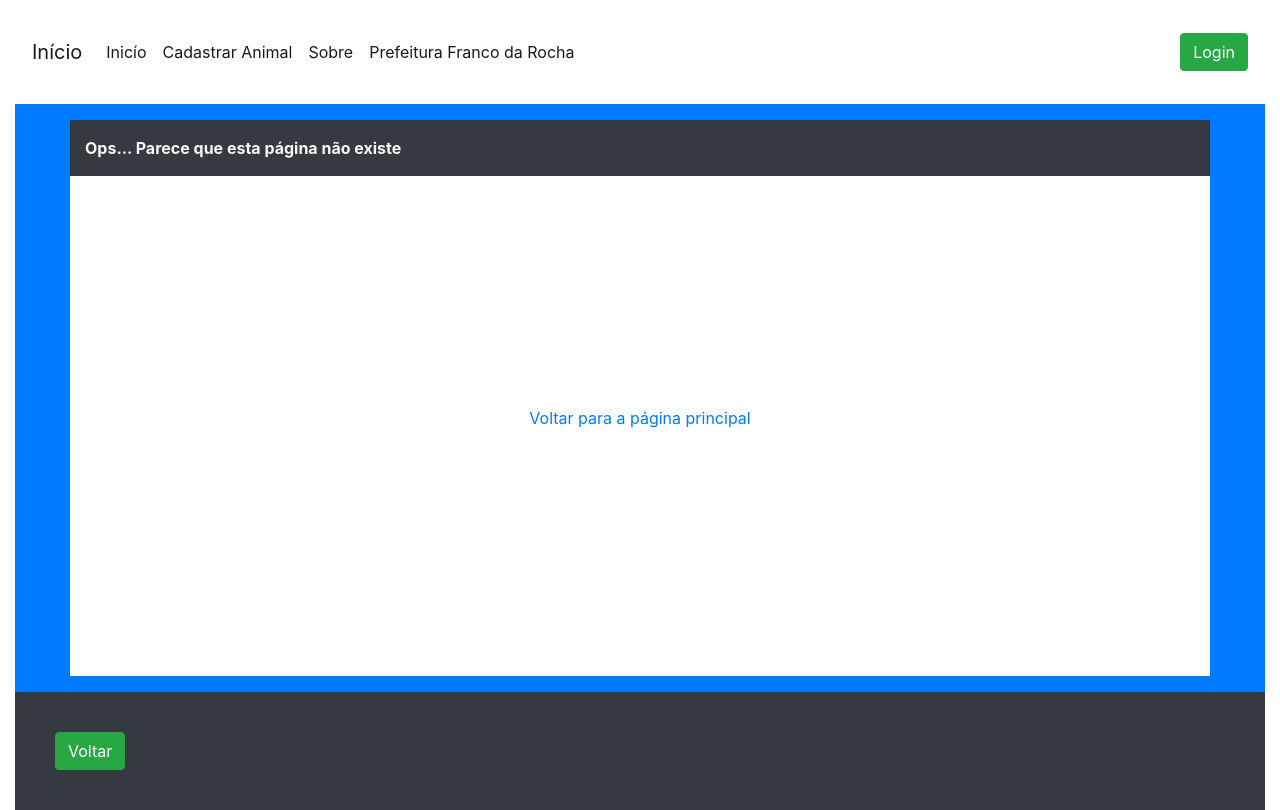
After one commit to Lonlas/CastraPet, a PHP site: page /CastraPet/view/paginaNaoEncontrada.php in a window 1280 px wide. The commit adds this page. Run offline with PHP 8.4, Linux system fonts and the light colour scheme; some libraries are stand-ins or nearby versions.

Commit message:
Criação da página "página não encontrada"

```diff
--- a/controller/Controller.php
+++ b/controller/Controller.php
@@ -15,5 +15,9 @@ class Controller
         //include "view/homeClinica.php";
         include "view/homeAdm.php";
     }
+    function paginaNaoEncontrada()
+    {
+        include "view/paginaNaoEncontrada.php";
+    }
 }
 ?>
--- a/index.php
+++ b/index.php
@@ -89,7 +89,8 @@ if($_GET)
         break;
         default:
             //Mostrando um aviso de erro para caso entre em uma URL inválida
-            echo "Página não encontrada";
+            $pagina = new Controller();
+            $pagina->paginaNaoEncontrada();
     }
 }
 else
@@ -98,7 +99,4 @@ else
     $direciona = new Controller();
     $direciona->abrirInicio();
 }
-
-
-
 ?>
--- a/padrão.php
+++ b/padrão.php
@@ -7,6 +7,7 @@
     <title>CastraPet</title>
     <!-- EXTENSÃO BOOTSTRAP -->
     <link rel="stylesheet" href="<?php echo URL; ?>recursos/css/bootstrap.min.css">
+    <link rel="stylesheet" href="<?php echo URL; ?>recursos/css/root.css">
 
 </head>
 <body>
--- /dev/null
+++ b/view/paginaNaoEncontrada.php
@@ -0,0 +1,44 @@
+<!DOCTYPE html>
+<html lang="pt-br">
+<head>
+    <meta charset="UTF-8">
+    <meta http-equiv="X-UA-Compatible" content="IE=edge">
+    <meta name="viewport" content="width=device-width, initial-scale=1.0">
+    <title>CastraPet</title>
+    <!-- EXTENSÃO BOOTSTRAP -->
+    <link rel="stylesheet" href="<?php echo URL; ?>recursos/css/bootstrap.min.css">
+
+</head>
+<body>
+    <!-- CORPO -->
+        <?php include_once "menu.php";?>
+
+        <div class="container-fluid">
+            <div class="bg-primary">
+                <div class="row p-3">
+                    <div class="container bg-dark text-light font-weight-bold">
+                        </p class="font-size-1">
+                            Ops... Parece que esta página não existe
+                        <p>
+                    </div>
+                    <div class="container bg-white" style="height:500px; display:flex; justify-content:center; align-items:center;">
+                        <a href="<?php echo URL ?>">
+                            <p class="btn btn-link">
+                                Voltar para a página principal
+                            </p>
+                        </a>
+                    </div>
+                </div>
+                <footer class="container-fluid text-left bg-dark" style="padding: 2.5rem; color:white; background:var(--preto);">
+                    <a href="<?php echo URL.'inicio'; ?>" class="btn btn-success my-2 my-sm-0">Voltar</a>
+                </footer>
+            </div>
+        </div>
+    <!-- /CORPO -->
+
+    <!-- EXTENSÃO BOOTSTRAP -->
+    <script src="<?php echo URL; ?>recursos/js/jquery-3.3.1.slim.min.js"></script>
+    <script src="<?php echo URL; ?>recursos/js/popper.min.js"></script>
+    <script src="<?php echo URL; ?>recursos/js/bootstrap.min.js"></script>
+</body>
+</html>
```
